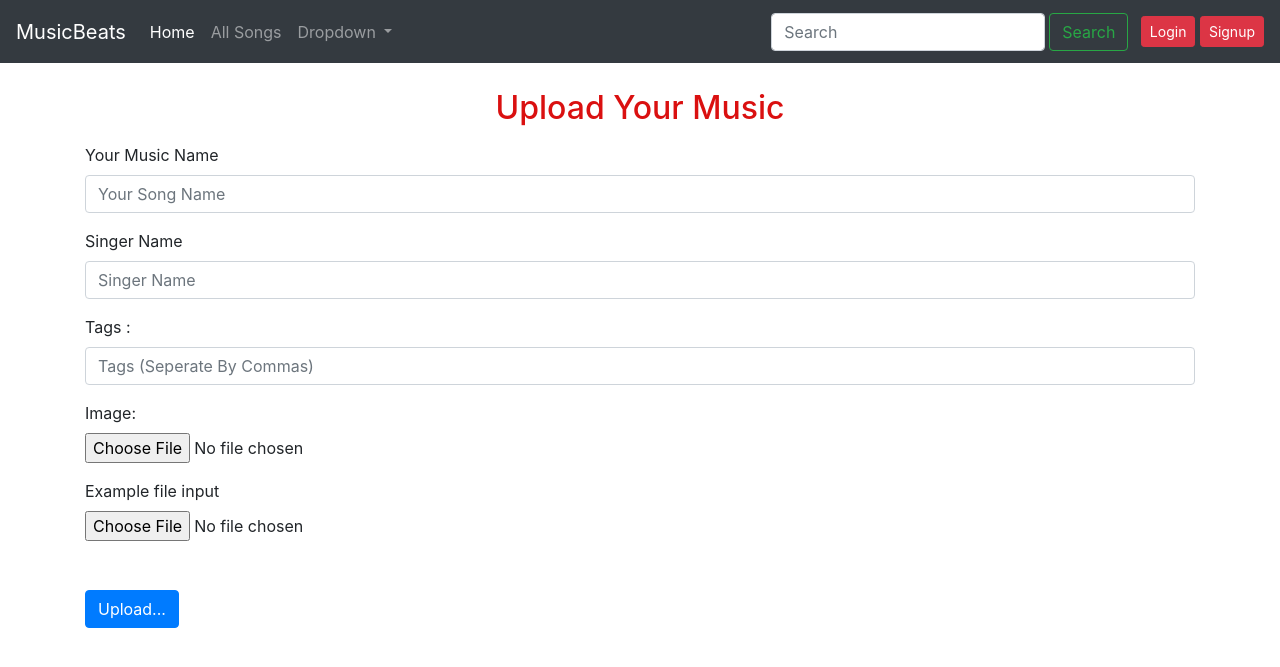
After one commit to Doan-Tri-Linh/LapTrinhWeb, a Django app: page /upload/ in a window 1280 px wide. The commit adds this page. Shown: the top 667 px of the page. Run offline with Django 3.2, Linux system fonts and the light colour scheme; some libraries are stand-ins or nearby versions.

Commit message:
update channel

```diff
--- a/LTWEB/music/musicbeats/admin.py
+++ b/LTWEB/music/musicbeats/admin.py
@@ -1,6 +1,8 @@
 from django.contrib import admin
-from .models import Song,WatchLater
+from .models import Song,WatchLater,History,Channel
 # Register your models here.
 
 admin.site.register(Song),
 admin.site.register(WatchLater),
+admin.site.register(History),
+admin.site.register(Channel),
--- a/LTWEB/music/musicbeats/templates/musicbeats/base.html
+++ b/LTWEB/music/musicbeats/templates/musicbeats/base.html
@@ -51,6 +51,12 @@
                     <a class="nav-link dropdown-toggle" style="color: white;" href="#" id="navbarDropdown" role="button" data-toggle="dropdown" aria-haspopup="true" aria-expanded="false">Welcome {{request.user}}</a>
                     <div class="dropdown-menu" aria-labelledby="navbarDropdown">
                       <a class="dropdown-item" onclick="logout()">Logout</a>
+                      <a class="dropdown-item" href="/c/{{ request.user }}">Your Chanel</a>
+                      <a class="dropdown-item" href="/watchlater/">WatchLater</a>
+                      <a class="dropdown-item" href="/history/">History</a>
+                      <a class="dropdown-item" href="/upload/">Upload Music</a>
+
+
                     </div>
                   </li>
                 </ul>
--- /dev/null
+++ b/LTWEB/music/musicbeats/templates/musicbeats/upload.html
@@ -0,0 +1,44 @@
+{%extends 'musicbeats/base.html'%}
+{% block title%}Login{% endblock %}
+
+{% block body %}
+
+<h2 style="text-align: center; padding-top: 2%; color: rgb(218, 16, 16);">Upload Your Music</h2>
+
+<div class="container my-3">
+    <form action="/upload/" enctype="multipart/form-data" method="POST">{% csrf_token %}
+        <div class="form-group">
+          <label for="exampleInputEmail1">Your Music Name</label>
+          <input type="text" class="form-control" id="exampleInputEmail1" aria-describedby="emailHelp" name="name" placeholder="Your Song Name">
+        </div>
+
+
+        <div class="form-group">
+            <label for="exampleInputEmail1">Singer Name</label>
+            <input type="text" class="form-control" id="exampleInputEmail1" aria-describedby="emailHelp" name="singer" placeholder="Singer Name">
+          </div>
+
+
+          <div class="form-group">
+            <label for="exampleInputEmail1">Tags :</label>
+            <input type="text" class="form-control" id="exampleInputEmail1" aria-describedby="emailHelp" name="tag" placeholder="Tags (Seperate By Commas)">
+          </div>
+
+
+          <div class="form-group">
+            <label for="exampleFormControlFile1">Image:</label>
+            <input type="file" class="form-control-file" id="exampleFormControlFile1" name="image">
+          </div>
+
+
+        <div class="form-group">
+            <label for="exampleFormControlFile1">Example file input</label>
+            <input type="file" class="form-control-file" id="exampleFormControlFile2" name="file">
+          </div>
+
+    <div style="padding-top: 3%; padding-bottom: 3%;">
+        <button type="submit" class="btn btn-primary">Upload...</button>
+    </div>
+      </form>
+    </div>
+{% endblock %}
--- a/LTWEB/music/musicbeats/urls.py
+++ b/LTWEB/music/musicbeats/urls.py
@@ -9,7 +9,11 @@ urlpatterns = [
     path('songs/<int:id>', views.songpost, name="songpost"),
     path('login/', views.login, name="login"),
     path('signup/', views.signup, name="signup"),
-     path('logout_user/', views.logout_user, name='logout_user'),
+    path('logout_user/', views.logout_user, name='logout_user'),
     path('watchlater/',views.watchlater, name="watchlater"),
+    path('history/',views.history,name="history"),
+    path('c/<str:channel>',views.channel,name="channel"),
+    path('upload/',views.upload,name="upload"),
+
 
 ]
--- a/LTWEB/music/musicbeats/views.py
+++ b/LTWEB/music/musicbeats/views.py
@@ -1,6 +1,6 @@
 from django.core.checks import messages
 from django.shortcuts import render
-from . models import Song,WatchLater
+from . models import History, Song,WatchLater,Channel
 from django.contrib.auth.models import User
 from django.contrib.auth import authenticate, login, logout
 from django.shortcuts import redirect
@@ -51,6 +51,9 @@ def signup(request):
         user = authenticate(username=username, password=pass1)
         from django.contrib.auth import login
         login(request, user)
+
+        channel = Channel(name=username)
+        channel.save()
 
         return redirect('/')
 
@@ -106,3 +109,52 @@ def watchlater(request):
 def logout_user(request):
     logout(request)
     return redirect("/")
+
+def history(request):
+    if request.method == "POST":
+        user = request.user
+        music_id = request.POST['music_id']
+        history = History(user=user,music_id=music_id)
+        history.save()
+        return redirect(f'/songs/{music_id}')
+
+    history = History.objects.filter(user=request.user)
+
+    ids = []
+    for i in history:
+        ids.append(i.music_id)
+
+    preserved = Case(*[When(pk=pk, then=pos) for pos, pk in enumerate(ids)])
+    song = Song.objects.filter(song_id__in=ids).order_by(preserved)
+    return render(request,'musicbeats/history.html',{'history':song})
+
+def channel(request,channel):
+    chan = Channel.objects.filter(name=channel).first()
+    video_ids = str(chan.music).split(" ")[1:]
+    preserved = Case(*[When(pk=pk, then=pos) for pos, pk in enumerate(video_ids)])
+    song = Song.objects.filter(song_id__in=video_ids).order_by(preserved)
+
+    return render(request,'musicbeats/channel.html',{'channel':chan,'song':song})
+
+
+def upload(request):
+    if request.method == "POST":
+        name = request.POST['name']
+        singer = request.POST['singer']
+        tag = request.POST['tag']
+        image = request.FILES['image']
+
+        song1 = request.FILES['file']
+
+        song_model = Song(name=name, singer=singer, tags=tag, image=image, song=song1)
+        song_model.save()
+
+        music_id = song_model.song_id
+        channel_find = Channel.objects.filter(name=str(request.user))
+        print(channel_find)
+
+        for i in channel_find:
+            i.music += f" {music_id}"
+            i.save()
+
+    return render(request, "musicbeats/upload.html")
```
Also changed, not shown: LTWEB/music/musicbeats/models.py (+13 -0 lines), LTWEB/music/musicbeats/templates/musicbeats/channel.html (added, +35 -0 lines), LTWEB/music/musicbeats/templates/musicbeats/history.html (added, +29 -0 lines), LTWEB/music/musicbeats/templates/musicbeats/songs.html (+9 -0 lines), LTWEB/music/db.sqlite3, LTWEB/music/musicbeats/migrations/0004_history.py (added), LTWEB/music/musicbeats/migrations/0005_channel.py (added), LTWEB/music/uploads/images/1568255951832_640.jpg (added), LTWEB/music/uploads/images/22561317_520806398272309_1069511260_o.jpg (added), LTWEB/music/uploads/images/trai_tim_ben_le.jpg (added), 5 other files.
